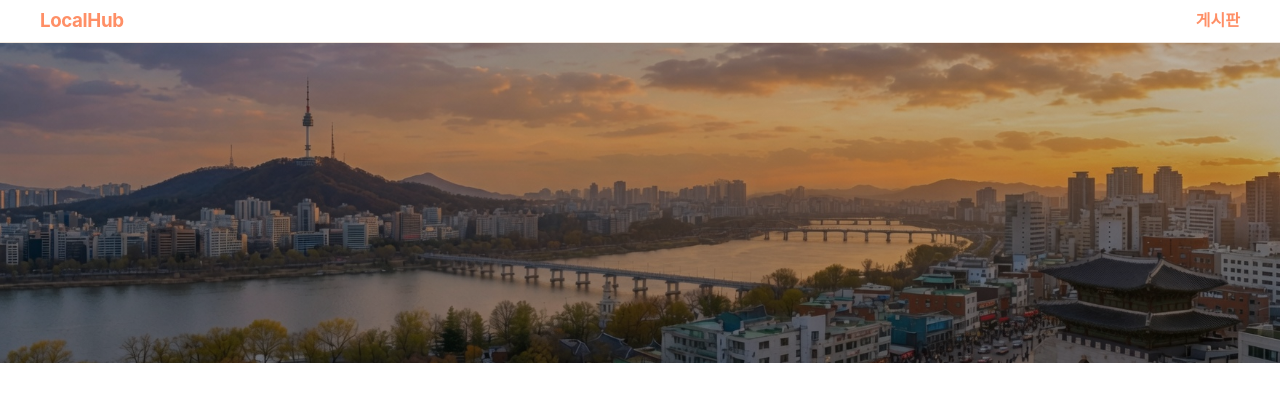
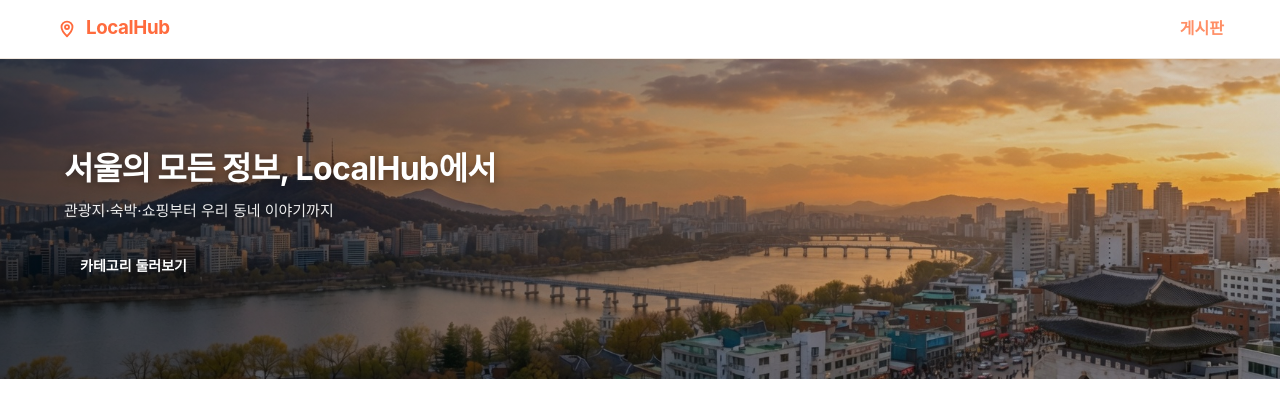
Before and after one commit to Jung-Haewon/LocalHub-FE, a Vue app: page / in a window 1280 px wide. Shown: the top 406 px of the page. Built offline with nearby package versions, Linux system fonts and the light colour scheme; no server answers.

Commit message:
찐찐 최종본

```diff
--- a/src/components/HeaderBar.vue
+++ b/src/components/HeaderBar.vue
@@ -1,7 +1,13 @@
 <template>
   <header class="header">
     <div class="container">
-      <h3><router-link to="/">LocalHub</router-link></h3>
+      <router-link to="/" class="brand">
+        <svg class="brand-icon" viewBox="0 0 24 24" fill="none" stroke="currentColor" stroke-width="2" stroke-linecap="round" stroke-linejoin="round" aria-hidden="true">
+          <path d="M12 21s-6-5.686-6-10a6 6 0 0 1 12 0c0 4.314-6 10-6 10z" />
+          <circle cx="12" cy="11" r="2.2" />
+        </svg>
+        <h3>LocalHub</h3>
+      </router-link>
       <nav>
         <router-link to="/posts">게시판</router-link>
       </nav>
@@ -11,6 +17,34 @@
 
 <style scoped>
 .header { background:transparent }
-.container { display:flex; justify-content:space-between; align-items:center; padding:8px 0 }
-nav a { margin-left:12px }
+
+/* 다른 페이지들과 동일한 max-width 패턴 -> 헤더와 본문 콘텐츠가 좌우로 정렬됨 */
+.container {
+  max-width: min(96vw, 1200px);
+  margin: 0 auto;
+  display:flex;
+  justify-content:space-between;
+  align-items:center;
+  padding: 16px 1rem;
+}
+
+/* 아이콘 + 텍스트를 하나의 링크로 묶어서 클릭 영역 확보.
+   color를 직접 지정해서 currentColor(아이콘)와 텍스트 색이 항상 일치하도록 함
+   -> 전역 스타일에서 h3/a 어디에 색이 걸려있든 상관없이 여기서 확정 */
+.brand {
+  display:flex;
+  align-items:center;
+  gap:8px;
+  text-decoration:none;
+  color: var(--primary, #ff6b3d);
+}
+.brand-icon {
+  width:22px;
+  height:22px;
+  flex-shrink:0;
+}
+.brand h3 { margin:0; color: inherit }
+
+nav a { margin-left:12px; text-decoration:none; transition: opacity .15s }
+nav a:hover { opacity:0.7 }
 </style>
--- a/src/views/Home.vue
+++ b/src/views/Home.vue
@@ -3,10 +3,13 @@
     <header class="hero" :style="heroStyle">
       <div class="hero-overlay"></div>
       <div class="hero-inner container">
+        <h1 class="hero-title">서울의 모든 정보, LocalHub에서</h1>
+        <p class="hero-subtitle">관광지·숙박·쇼핑부터 우리 동네 이야기까지</p>
+        <button class="btn hero-cta" @click="scrollToCategories">카테고리 둘러보기</button>
       </div>
     </header>
 
-    <section class="cards-section">
+    <section class="cards-section" id="categories-section">
       <div class="container">
         <div class="section-head reveal">
           <div class="head-row">
@@ -194,7 +197,12 @@ export default {
       backgroundPosition: 'center center'
     }
 
-    return { categoriesPreview, recentPosts, formatDate, heroStyle }
+    const scrollToCategories = () => {
+      const el = document.getElementById('categories-section')
+      if (el) el.scrollIntoView({ behavior: 'smooth' })
+    }
+
+    return { categoriesPreview, recentPosts, formatDate, heroStyle, scrollToCategories }
   }
 }
 </script>
@@ -234,8 +242,8 @@ export default {
 .hero-overlay{
   position:absolute;
   inset:0;
-  /* warm subtle overlay to enhance sunset banner */
-  background: linear-gradient(180deg, rgba(0,0,0,0.18) 0%, rgba(0,0,0,0.28) 100%);
+  /* 왼쪽에 텍스트를 배치하므로 왼쪽을 더 진하게, 오른쪽은 이미지가 살도록 옅게 */
+  background: linear-gradient(90deg, rgba(0,0,0,0.55) 0%, rgba(0,0,0,0.25) 45%, rgba(0,0,0,0.08) 75%, rgba(0,0,0,0.05) 100%);
   pointer-events:none;
 }
 .hero-inner{
@@ -244,10 +252,27 @@ export default {
   width:100%;
   height:100%;
   display:flex;
-  align-items:center;
-  justify-content:flex-end;
+  flex-direction:column;
+  align-items:flex-start;
+  justify-content:center;
   padding:24px;
 }
+.hero-title{
+  margin:0 0 10px;
+  font-family:var(--font-title);
+  font-size:32px;
+  font-weight:700;
+  color:#fff;
+  text-shadow:0 2px 10px rgba(0,0,0,0.4);
+  max-width:560px;
+}
+.hero-subtitle{
+  margin:0 0 20px;
+  font-size:15px;
+  color:rgba(255,255,255,0.92);
+  text-shadow:0 1px 6px rgba(0,0,0,0.35);
+}
+.hero-cta{ font-size:14px }
 
 /* Buttons */
 .btn{ background:var(--primary); color:#fff; padding:12px 16px; border-radius:var(--radius); font-weight:700; box-shadow:var(--shadow-sm); transition:transform .15s ease, box-shadow .15s ease, background .15s ease }
@@ -313,12 +338,13 @@ export default {
 }
 
 /* Responsive */
-@media (max-width: 1000px){ .cards-grid{ grid-template-columns:repeat(3,1fr) } .hero-inner{ flex-direction:column; align-items:flex-start } }
+@media (max-width: 1000px){ .cards-grid{ grid-template-columns:repeat(3,1fr) } }
 @media (max-width: 720px){
   .cards-grid{ grid-template-columns:repeat(2,1fr) }
   .container{padding:0 14px}
   .hero{ height:220px }
-  .hero-inner{ justify-content:center }
+  .hero-title{ font-size:22px; max-width:100% }
+  .hero-subtitle{ font-size:13px }
   .cards-section{ padding:32px 0 }
   .recent-section{ padding:32px 0 40px }
 }
```
